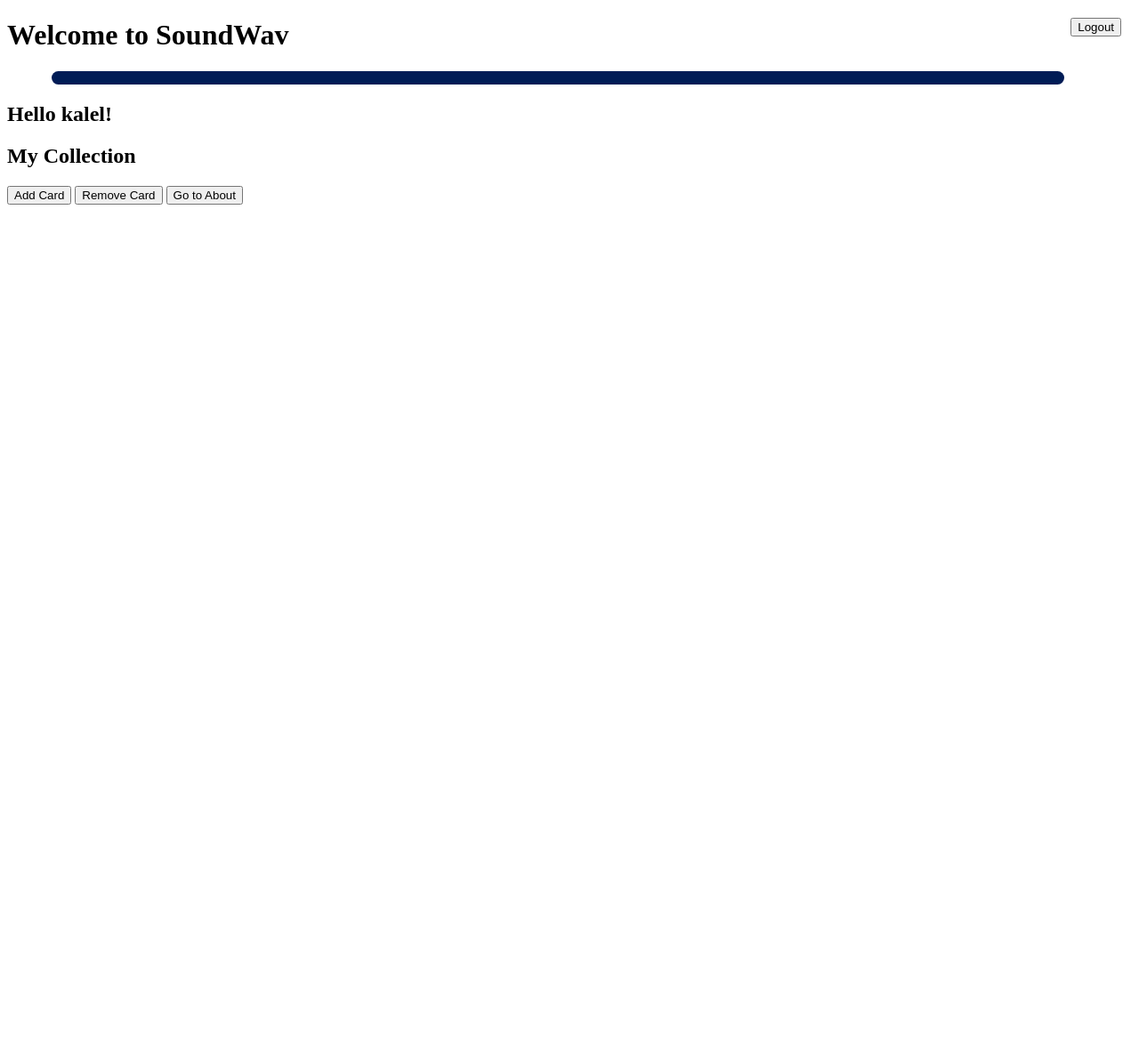
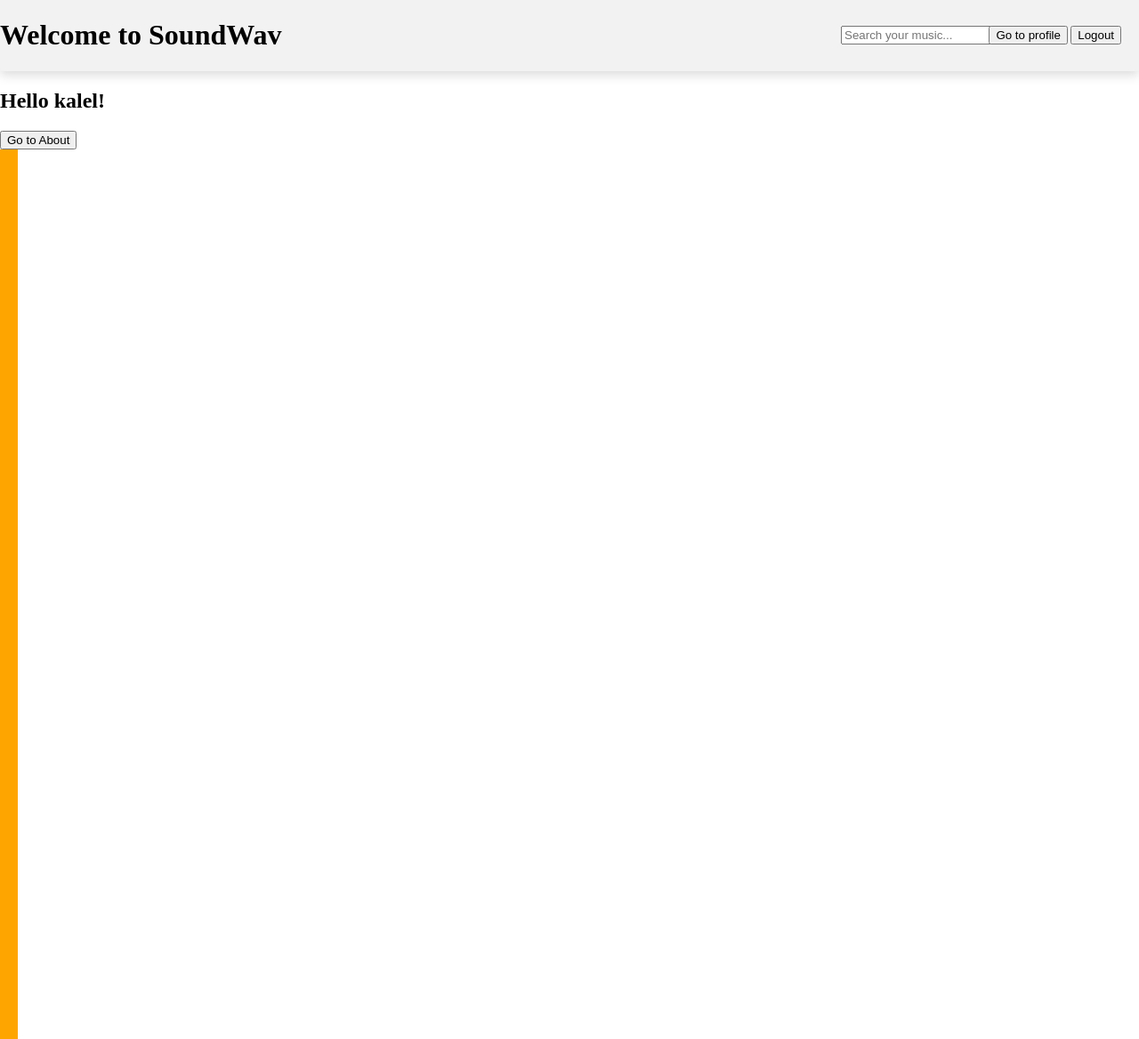
Before and after one commit to DuDoll909/SoundWav-Project, a Django app: page / in a window 1280 px wide. Shown: the whole page at 89% size. Before the commit the page ends 230 px from the top, so only its background shows below. Run offline with Django 5.2, Linux system fonts and the light colour scheme; a user stored in the database is signed in.

Commit message:
Configured header, added profile page and a test search bar

```diff
--- a/SWpj/testApp/templates/components/card.html
+++ b/SWpj/testApp/templates/components/card.html
@@ -1,4 +1,4 @@
-this is what my card.html has right now:<div class="card-wrapper">
+<div class="card-wrapper">
     <img
         src="https://media.giphy.com/media/v1.Y2lkPTc5MGI3NjExZGlwb2sxdHI5Z2d5NGljdXh1aDUzZXd6cjFhcjNpczlrb3ppZGxjMiZlcD12MV9naWZzX3NlYXJjaCZjdD1n/u3T7c4G8SbkpcRrqJp/giphy.gif"
         alt="Vinyl"
--- a/SWpj/testApp/templates/home.html
+++ b/SWpj/testApp/templates/home.html
@@ -9,20 +9,72 @@
 		gap: 20px;
 		flex-wrap: wrap;
 	}
+
+	body{
+	margin: 0;
+	}
+
+	header {
+		background-color: #f2f2f2;
+		position: sticky;
+		top: 0;
+		z-index: 100;
+
+
+		box-shadow: 0 4px 12px rgba(0, 0, 0, 0.15);
+
+
+	}
+<!--
+	.header-line {
+		width: 90%;
+		height: 15px;
+		background-color: #001C56;
+		margin-left: 50px;
+		border-radius: 10px;
+	}
+-->
+	.testing{
+	width:20px;
+	height:1000px;
+	background-color:orange;
+	}
+
+	.header-inner{
+		display:flex;
+		align-items:center;
+		justify-content:space-between;
+	}
+
+	.search-bar {
+		position:fixed;
+		right: 150px;
+	}
  </style>
+
 </head>
 
-<body style="background-color: white;">
+<body>
+
+<header>
+
+	<div class="header-inner">
 
     <h1>Welcome to SoundWav</h1>
-	<div style="
-	width: 90%;
-	height: 15px;
-	background-color: #001C56;
-	margin-top:20px;
-	margin-left:50px;
-	border-radius: 10px;
-	"></div>
+
+
+	<input
+		type="text"
+		id="searchInput"
+		placeholder="Search your music..."
+		class="search-bar"
+	/>
+
+	</div>
+	<!--
+    <div class="header-line"></div>
+	-->
+</header>
 
 
 {% if user.is_authenticated %}
@@ -30,18 +82,28 @@
 
     <form action="/accounts/logout/" method="post" style="
 		position: fixed;
-		top: 20px;
+		top: 29px;
 		right: 20px;
 		z-index: 1000;
 		">
         {% csrf_token %}
         <button type="submit">Logout</button>
     </form>
+
+	<a href="/profile/">
+    <button style="
+		position: fixed;
+		top: 29px;
+		right: 80px;
+		z-index: 1000;
+		">Go to profile</button>
+	</a>
+
 {% else %}
     <a href="/accounts/login/">
         <button style="
 		position: fixed;
-		top: 20px;
+		top: 29px;
 		right: 20px;
 		z-index: 1000;
 		">
@@ -52,7 +114,7 @@
 	<a href="/signup/">
         <button style ="
 		position: fixed;
-		top: 20px;
+		top: 29px;
 		right: 80px;
 		z-index: 1000;
 		">Sign Up</button>
@@ -61,25 +123,6 @@
 {% endif %}
 
 
-
-<h2>My Collection</h2>
-
-<div id="collection" class="collection"></div>
-
-<!-- Hidden template -->
-<div id="card-template" style="display: none;">
-    {% include "components/card.html" %}
-</div>
-
-<button onclick="addComponent()">Add Card</button>
-<button onclick="removeComponent()">Remove Card</button>
-
-<!--
-{% include "components/card.html" with name="Item 1" %}
-{% include "components/card.html" with name="Item 2" %}
-{% include "components/card.html" with name="Item 3" %}
-
--->
 
 <a href="/about/">
     <button>Go to About</button>
@@ -90,23 +133,7 @@
 
 
 
-<script>
-function addComponent() {
-    const collection = document.getElementById("collection");
-    const template = document.getElementById("card-template");
 
-    const newCard = template.firstElementChild.cloneNode(true);
-    collection.appendChild(newCard);
-}
-
-function removeComponent() {
-    const collection = document.getElementById("collection");
-
-    if (collection.lastElementChild) {
-        collection.removeChild(collection.lastElementChild);
-    }
-}
-</script>
 </body>
-
+  <div class="testing"><div>
 </html>
--- a/SWpj/testApp/urls.py
+++ b/SWpj/testApp/urls.py
@@ -5,4 +5,6 @@ urlpatterns = [
     path('', views.home),
     path('about/', views.about),
     path('signup/', views.signup),
+    path("api/playlists/", views.playlists_api),
+    path('profile/',views.profile),
 ]
--- a/SWpj/testApp/views.py
+++ b/SWpj/testApp/views.py
@@ -1,12 +1,16 @@
 from django.http import HttpResponse
 from django.shortcuts import render, redirect
 from django.contrib.auth.forms import UserCreationForm
+from django.http import JsonResponse
 
 def home(request):
     return render(request,"home.html")
 
 def about(request):
     return render(request,"about.html")
+
+def profile(request):
+    return render(request,"profile.html")
 
 def signup(request):
     if request.method == "POST":
@@ -18,3 +22,12 @@ def signup(request):
         form = UserCreationForm()
 
     return render(request, 'registration/signup.html', {'form': form})
+
+def playlists_api(request):
+    data = {
+        "playlists": [
+            {"id": 1, "name": "My Favorites"},
+            {"id": 2, "name": "Chill Vibes"},
+        ]
+    }
+    return JsonResponse(data)
```
Also changed, not shown: SWpj/testApp/templates/profile.html (added, +45 -0 lines), SWpj/db.sqlite3.
